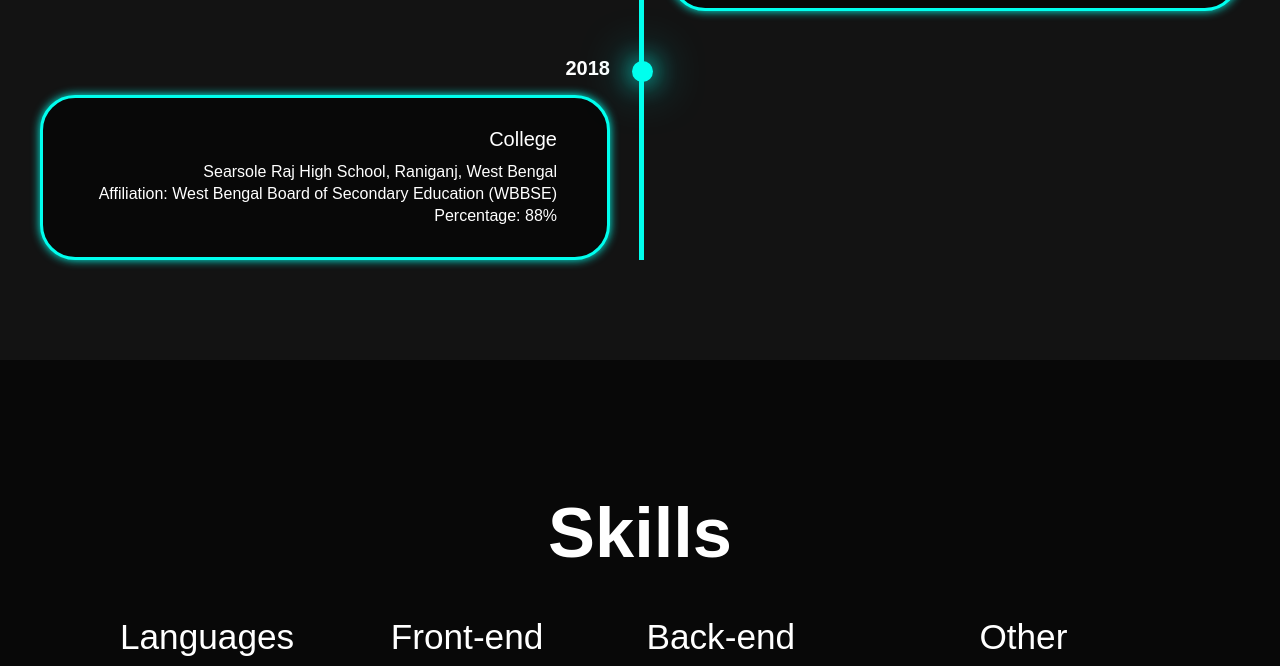
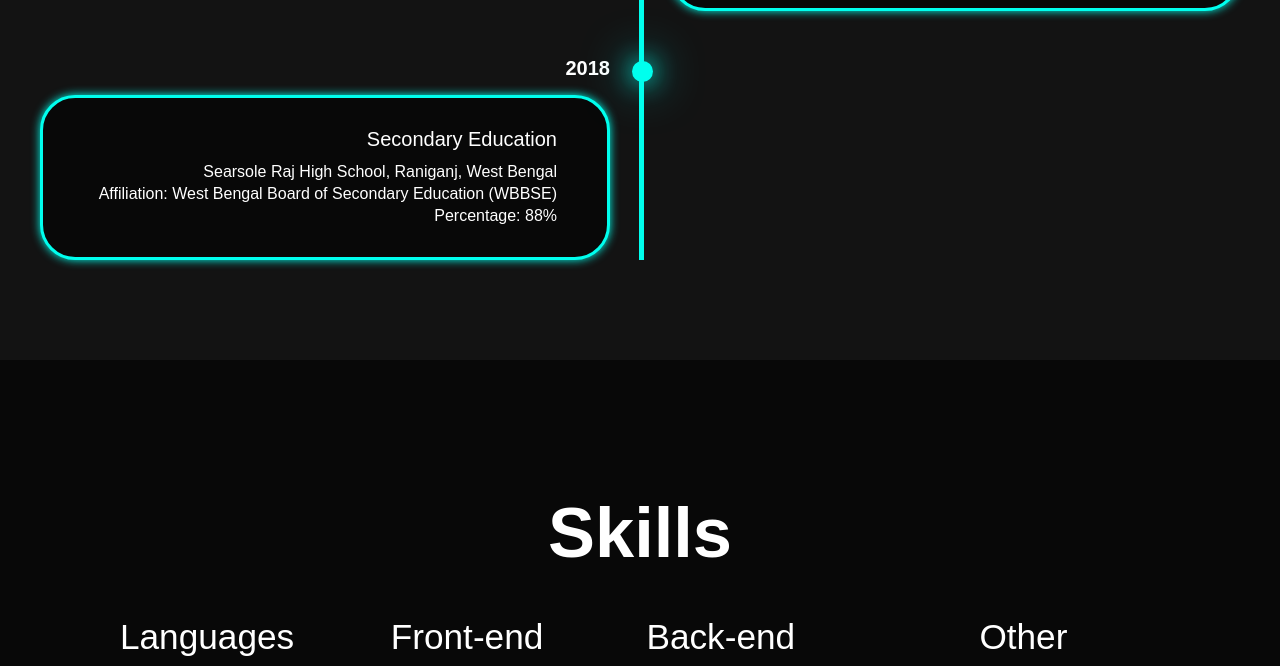
Before and after one commit to Pijush188/Portfolio, a plain HTML site: page index.html in a window 1280 px wide. Shown: the part 1560-2226 px from the top of the page. Drawn offline with nearby package versions, Linux system fonts and the light colour scheme; files whose address does not match are found by name.

Commit message:
Update index.html

```diff
--- a/index.html
+++ b/index.html
@@ -67,7 +67,7 @@
                 <div class="timeline-dot"></div>
                     <div class="timeline-date">2018</div>
                     <div class="timeline-content">
-                        <h3>College</h3>
+                        <h3>Secondary Education</h3>
                         <p>Searsole Raj High School, Raniganj, West Bengal<br>Affiliation: West Bengal Board of Secondary Education (WBBSE)<br>Percentage: 88%</p>
                     </div>
             </div>
```
